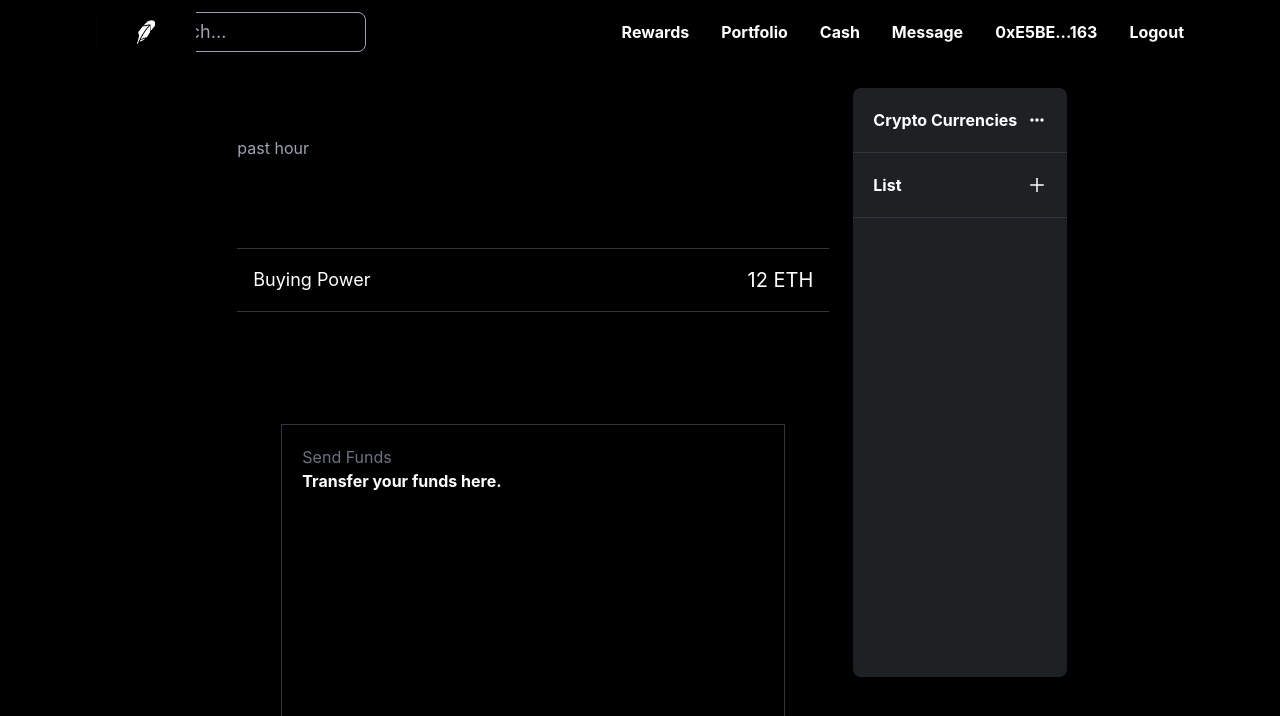
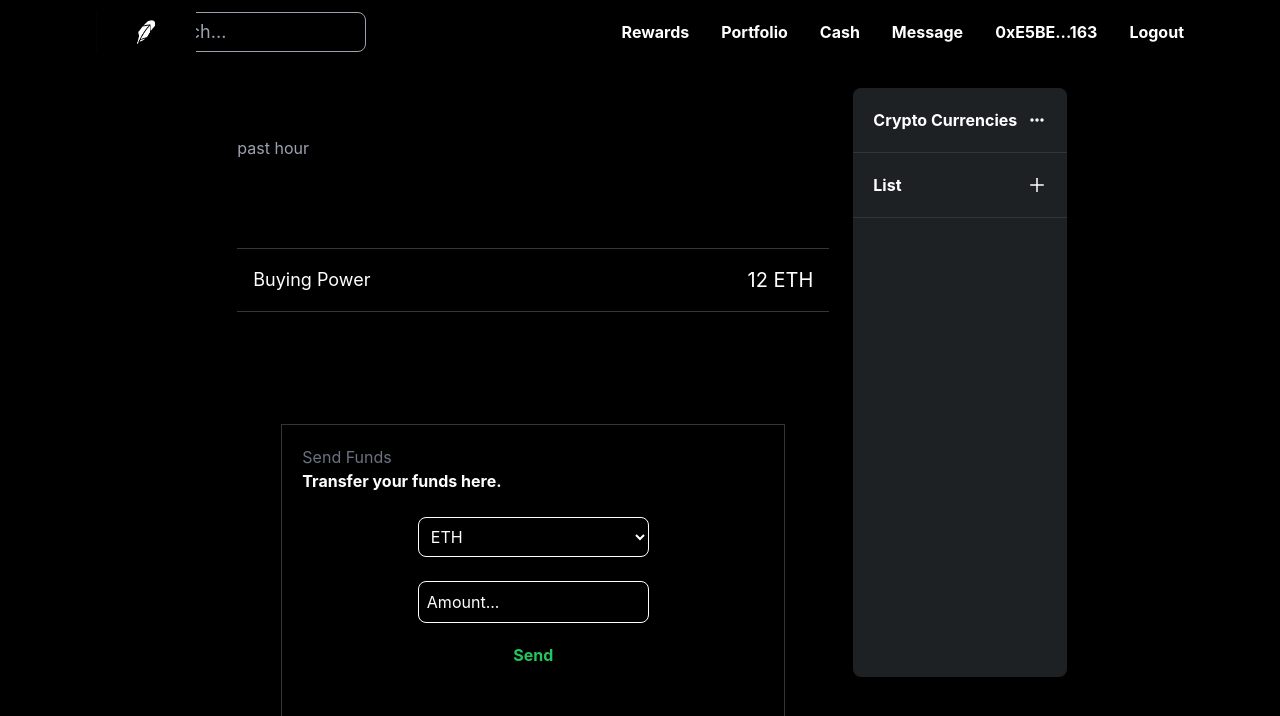
Before and after one commit to Sammykhaleel/Robinhood-nextjs-solidity-sanity, a Next.js app: page / in a window 1280 px wide. Shown: the top 716 px of the page. Built offline with nearby package versions, Linux system fonts and the light colour scheme.

Commit message:
adding BuyTpkens components

```diff
--- /dev/null
+++ b/components/BuyTokens.js
@@ -0,0 +1,52 @@
+import React from 'react'
+
+const styles = {
+    inputAmount: `w-1/2 flex items-center justify-center border border-white rounded-lg p-2 bg-transparent mt-6 text-white placeholder:text-white`,
+    formContainer: `flex items-center`,
+    select: `w-1/2 flex items-center justify-center border border-white rounded-lg p-2 bg-transparent mt-6 text-white placeholder:text-white`,
+    options: `w-1/2 flex items-center justify-center border border-white rounded-lg p-2 bg-black mt-6 text-white placeholder:text-white`,
+    noticeCTA: 'font-bold text-green-500 cursor-pointer mt-5',
+  }
+
+const BuyTokens = () => {
+  return (
+    <form className={styles.formContainer}>
+    <div className='flex h-full w-full flex-col items-center'>
+      <select
+        className={styles.select}
+      >
+        <option className={styles.options} >
+          ETH
+        </option>
+        <option className={styles.options} >
+          DOGE
+        </option>
+        <option className={styles.options} >
+          USDC
+        </option>
+        <option className={styles.options} >
+          LINK
+        </option>
+        <option className={styles.options} >
+          DAI
+        </option>
+      </select>
+
+      <input
+        placeholder='Amount...'
+        className={styles.inputAmount}
+        type='text'
+      />
+
+      <button
+        className={styles.noticeCTA}
+        type='button'
+      >
+        Send
+      </button>
+    </div>
+  </form>
+  )
+}
+
+export default BuyTokens
--- /dev/null
+++ b/components/PortfolioChart.js
@@ -0,0 +1,11 @@
+import React from 'react'
+
+const PortfolioChart = () => {
+  return (
+    <div>
+
+    </div>
+  )
+}
+
+export default PortfolioChart
--- a/pages/index.js
+++ b/pages/index.js
@@ -2,6 +2,8 @@
 import { BiDotsHorizontalRounded } from 'react-icons/bi'
 import { AiOutlinePlus } from 'react-icons/ai'
 import Header from '../components/Header'
+import BuyTokens from '../components/BuyTokens'
+import PortfolioChart from '../components/PortfolioChart'
 
 const styles = {
   wrapper: 'w-screen h-screen flex flex-col',
@@ -43,7 +45,7 @@
           </div>
           <div>
             <div className={styles.chartContainer}>
-              {/* portfolio chart */}
+              <PortfolioChart />
             </div>
           </div>
           <div className={styles.buyingPowerContainer}>
@@ -56,6 +58,7 @@
               <div className={styles.noticeMessage}>
                 Transfer your funds here.
               </div>
+              <BuyTokens />
             </div>
           </div>
           {/* Notice componenet] */}
```
